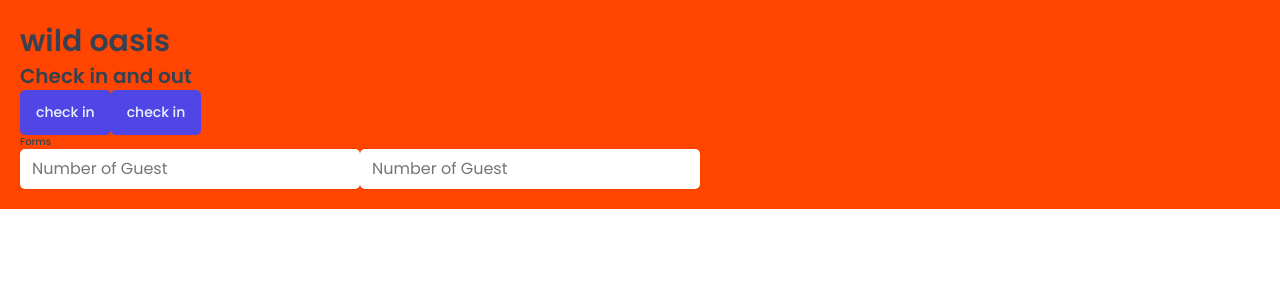
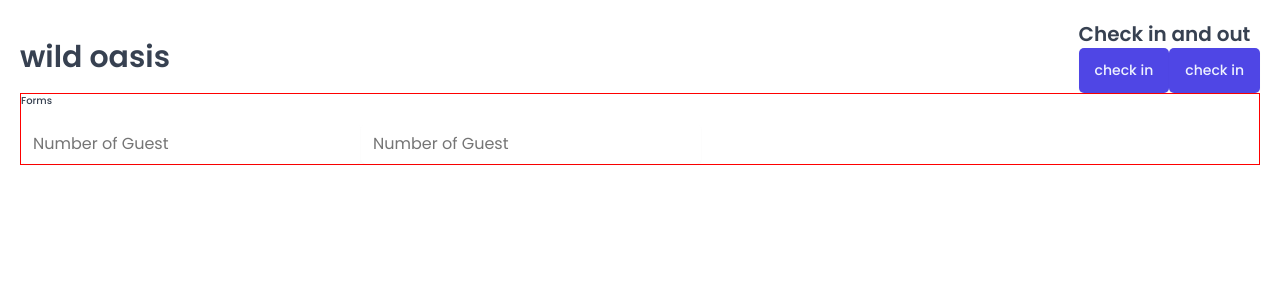
Before and after one commit to jawad-mwadama/The-Wild-Oasis, a React (Vite) app: page / in a window 1280 px wide. Shown: the top 300 px of the page. Built offline with nearby package versions, Linux system fonts and the light colour scheme; a web font is replaced by a local one.

Commit message:
added row styles

```diff
--- a/src/App.jsx
+++ b/src/App.jsx
@@ -3,9 +3,9 @@
 import Button from "./ui/Button";
 import Input from "./ui/input";
 import Heading from "./ui/Heading";
+import Row from "./ui/Row";
 
 const StyledApp = styled.div`
-  background-color: orangered;
   padding: 20px;
 `;
 
@@ -14,15 +14,21 @@
     <>
       <GlobalStyles />
       <StyledApp>
+        <Row type="horizontal">
           <Heading as="h1">wild oasis</Heading>
-
+          <div>
             <Heading as="h2">Check in and out</Heading>
             <Button onClick={() => alert("check in")}>check in</Button>
             <Button onClick={() => alert("check out")}>check in</Button>
-
+          </div>
+        </Row>
+        <Row type="vertical">
           <Heading as="h3">Forms</Heading>
+          <form>
             <Input type="number" placeholder="Number of Guest" />
             <Input type="number" placeholder="Number of Guest" />
+          </form>
+        </Row>
       </StyledApp>
     </>
   );
--- a/src/ui/Form.jsx
+++ b/src/ui/Form.jsx
@@ -23,5 +23,3 @@
 `;
 
 export default Form;
-
-console.log(Form);
--- a/src/ui/Row.jsx
+++ b/src/ui/Row.jsx
@@ -1,5 +1,22 @@
-import styled from "styled-components";
+import styled, { css } from "styled-components";
 
-const Row = styled.div;
+const Row = styled.div`
+  display: flex;
+
+  ${(props) =>
+    props.type === "horizontal" &&
+    css`
+      justify-content: space-between;
+      align-items: center;
+    `}
+
+  ${(props) =>
+    props.type === "vertical" &&
+    css`
+      flex-direction: column;
+      gap: 1.6rem;
+      border: 1px solid red;
+    `}
+`;
 
 export default Row;
```
Lines whose indentation alone changed are shown as unchanged.
